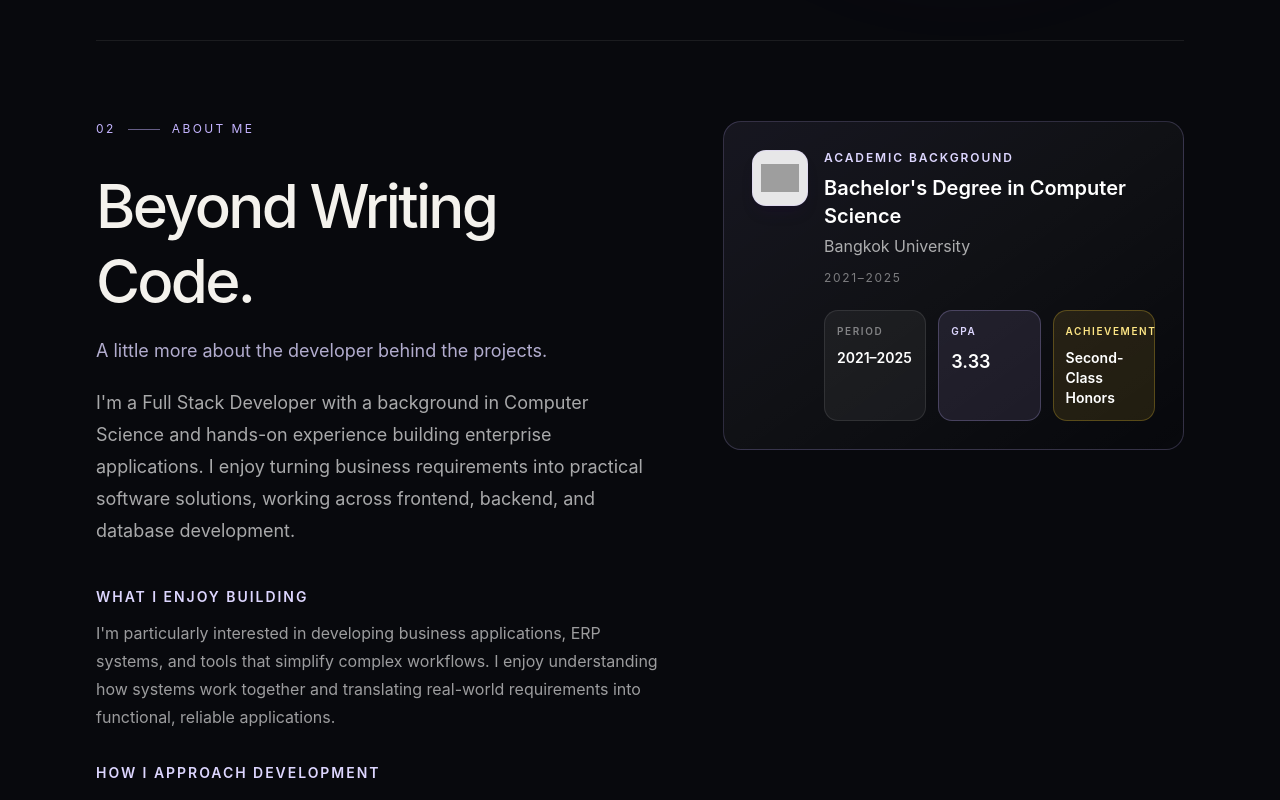
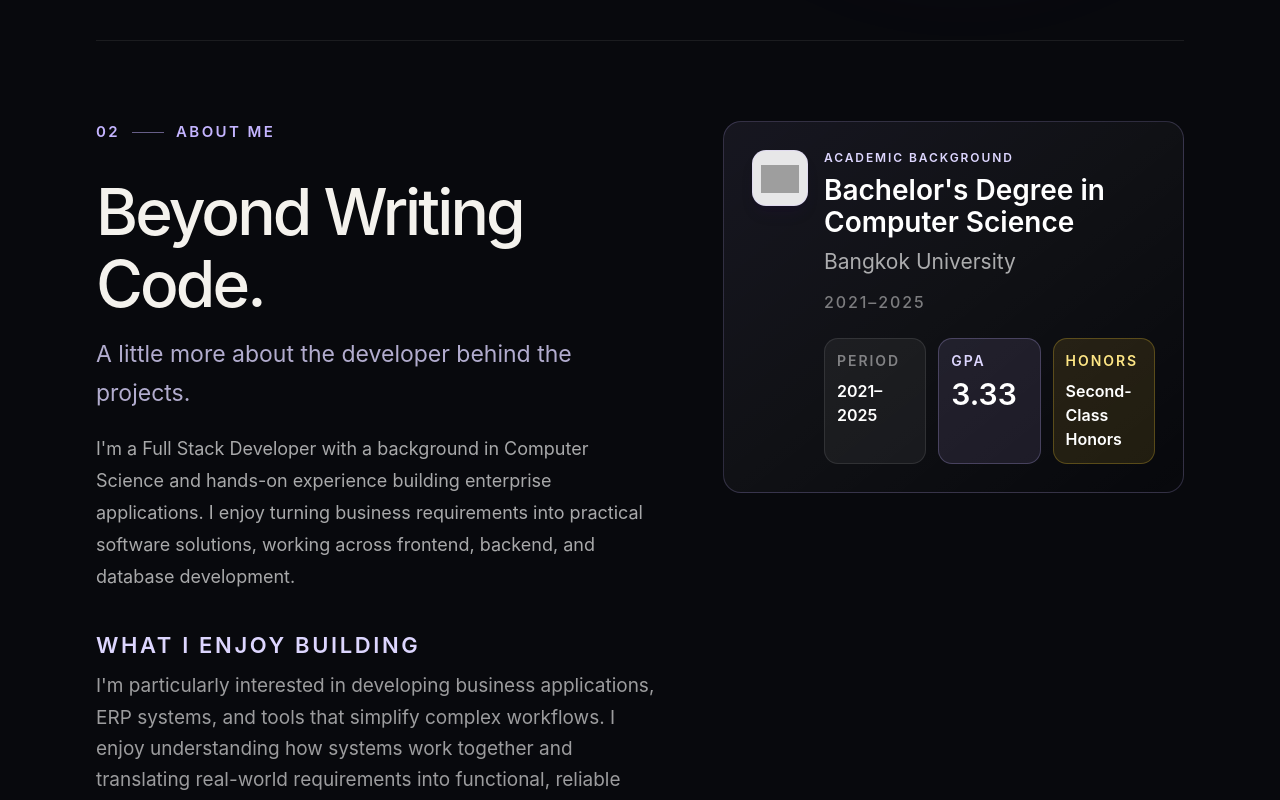
Before and after one commit to LeoDestiny69/tinnaphop-portfolio, a Next.js app: page / in a window 1280 px wide. Shown: the part 760-1560 px from the top of the page. Built offline with nearby package versions, Linux system fonts and the light colour scheme; grey boxes are pictures that could not be loaded.

Commit message:
Rebuild About layout and typography

```diff
--- a/app/globals.css
+++ b/app/globals.css
@@ -188,8 +188,17 @@ section[id] { scroll-margin-top: 5rem; }
 .project-card { position: relative; isolation: isolate; }
 .project-card::before { content: ''; position: absolute; inset: 0; z-index: -1; pointer-events: none; opacity: 0; background: radial-gradient(280px circle at var(--spotlight-x, 50%) var(--spotlight-y, 50%), rgb(167 139 250 / .12), transparent 72%); transition: opacity 300ms ease; }
 .project-card:hover::before { opacity: 1; }
-#about h2 { font-size: clamp(2.5rem, 4.5vw, 3.5rem); }
+#about h2 { font-size: clamp(3.625rem, 5vw, 4rem); line-height: 1.12; }
+#about > div > div:first-child > p:nth-of-type(1) { font-size: clamp(1.3125rem, 2vw, 1.4375rem); line-height: 1.7; }
+#about > div > div:first-child > p:nth-of-type(2) { font-size: clamp(1.1875rem, 1.6vw, 1.25rem); line-height: 1.7; }
+#about > div > div:first-child > div > div > p:first-child { font-size: clamp(1.25rem, 1.8vw, 1.375rem); line-height: 1.15; }
+#about > div > div:first-child > div > div > p:last-child { font-size: clamp(1.125rem, 1.5vw, 1.1875rem); line-height: 1.65; }
 #about p { line-height: 1.7; }
+#about article h3 { font-size: clamp(1.5625rem, 2.4vw, 1.75rem); line-height: 1.15; }
+#about article { padding: clamp(1.5rem, 3vw, 2.5rem); }
+#about article p { line-height: 1.5; }
+#about article img { width: 4.5rem; height: 4.5rem; }
+#about article [class*="text-[10px]"] { font-size: .875rem; }
 #experience .experience-feature h3 { font-size: clamp(2rem, 3.5vw, 2.5rem); }
 #experience .experience-feature p { line-height: 1.7; }
 #experience .experience-feature li { font-size: 1rem; line-height: 1.7; }
--- a/components/portfolio.tsx
+++ b/components/portfolio.tsx
@@ -124,12 +124,12 @@ function AboutSection() {
       <div className="grid gap-10 md:grid-cols-[1.1fr_.9fr] md:items-start md:gap-16">
         <div data-reveal>
           <SectionLabel sectionId="about" label="ABOUT ME" />
-          <h2 data-reveal className="mt-8 max-w-2xl text-4xl font-medium leading-tight tracking-[-.045em] sm:text-6xl">Beyond Writing Code.</h2>
-          <p data-reveal className="mt-4 max-w-2xl text-lg leading-8 text-violet-200/80">A little more about the developer behind the projects.</p>
+          <h2 data-reveal className="mt-8 max-w-2xl font-medium leading-[1.12] tracking-[-.045em] text-[clamp(3.625rem,5vw,4rem)]">Beyond Writing Code.</h2>
+<p data-reveal className="mt-4 max-w-2xl leading-[1.7] text-[clamp(1.3125rem,2vw,1.4375rem)] text-violet-200/80">A little more about the developer behind the projects.</p>
           <p data-reveal className="mt-5 max-w-2xl text-lg leading-8 text-white/65">I&apos;m a Full Stack Developer with a background in Computer Science and hands-on experience building enterprise applications. I enjoy turning business requirements into practical software solutions, working across frontend, backend, and database development.</p>
           <div data-reveal className="mt-10 grid gap-8">
-            <div><p className="text-sm font-semibold uppercase tracking-[.14em] text-violet-200">What I Enjoy Building</p><p className="mt-3 max-w-xl text-base leading-7 text-white/60">I&apos;m particularly interested in developing business applications, ERP systems, and tools that simplify complex workflows. I enjoy understanding how systems work together and translating real-world requirements into functional, reliable applications.</p></div>
-            <div><p className="text-sm font-semibold uppercase tracking-[.14em] text-violet-200">How I Approach Development</p><p className="mt-3 max-w-xl text-base leading-7 text-white/60">I value clean, maintainable code and practical problem-solving. I enjoy building applications that support real business operations and turn complex requirements into reliable software.</p></div>
+            <div><p className="font-semibold uppercase tracking-[.12em] text-[clamp(1.25rem,1.8vw,1.375rem)] text-violet-200">What I Enjoy Building</p><p className="mt-3 max-w-xl leading-[1.65] text-[clamp(1.125rem,1.5vw,1.1875rem)] text-white/60">I&apos;m particularly interested in developing business applications, ERP systems, and tools that simplify complex workflows. I enjoy understanding how systems work together and translating real-world requirements into functional, reliable applications.</p></div>
+            <div><p className="font-semibold uppercase tracking-[.12em] text-[clamp(1.25rem,1.8vw,1.375rem)] text-violet-200">How I Approach Development</p><p className="mt-3 max-w-xl leading-[1.65] text-[clamp(1.125rem,1.5vw,1.1875rem)] text-white/60">I value clean, maintainable code and practical problem-solving. I enjoy building applications that support real business operations and turn complex requirements into reliable software.</p></div>
             <div className="flex flex-wrap gap-2"><span className="rounded-full border border-white/10 bg-white/[.05] px-3 py-2 text-sm text-white/70">Problem Solving</span><span className="rounded-full border border-white/10 bg-white/[.05] px-3 py-2 text-sm text-white/70">Full Stack Development</span><span className="rounded-full border border-white/10 bg-white/[.05] px-3 py-2 text-sm text-white/70">System Thinking</span><span className="rounded-full border border-white/10 bg-white/[.05] px-3 py-2 text-sm text-white/70">Continuous Learning</span></div>
           </div>
         </div>
@@ -146,7 +146,7 @@ function EducationCard() {
     <article data-reveal className="mt-0 rounded-2xl border border-violet-300/20 bg-gradient-to-br from-violet-300/[.08] via-white/[.035] to-transparent p-6 sm:p-7">
       <div className="flex items-start gap-4">
         <div className="grid size-14 shrink-0 place-items-center rounded-xl border border-violet-300/25 bg-white/90 p-2 shadow-lg shadow-violet-950/10"><img src="https://contents.bu.ac.th/contents/dist/images/bu_logo.svg" alt="Bangkok University logo" className="max-h-10 w-auto object-contain" /></div>
-        <div className="min-w-0 flex-1"><div className="flex flex-wrap items-start justify-between gap-3"><div><p className="text-xs font-semibold uppercase tracking-[.16em] text-violet-200">Academic Background</p><h3 className="mt-2 text-xl font-semibold text-white">{education.role}</h3><p className="mt-1 text-base text-white/65">{education.company}</p></div><p className="text-xs uppercase tracking-[.14em] text-white/45">{education.period}</p></div><div className="mt-6 grid gap-3 sm:grid-cols-3"><div className="rounded-xl border border-white/10 bg-white/[.05] p-3"><p className="text-[10px] font-semibold uppercase tracking-[.16em] text-white/45">Period</p><p className="mt-2 text-sm font-semibold text-white">{education.period}</p></div><div className="rounded-xl border border-violet-300/25 bg-violet-300/10 p-3"><p className="text-[10px] font-semibold uppercase tracking-[.16em] text-violet-200">GPA</p><p className="mt-2 text-lg font-semibold text-white">3.33</p></div><div className="rounded-xl border border-amber-300/25 bg-amber-300/10 p-3"><p className="text-[10px] font-semibold uppercase tracking-[.16em] text-amber-200">Achievement</p><p className="mt-2 text-sm font-semibold leading-5 text-white">Second-Class Honors</p></div></div></div>
+        <div className="min-w-0 flex-1"><div className="flex flex-wrap items-start justify-between gap-3"><div><p className="text-xs font-semibold uppercase tracking-[.16em] text-violet-200">Academic Background</p><h3 className="mt-2 font-semibold leading-[1.15] text-[clamp(1.5625rem,2.4vw,1.75rem)] text-white">{education.role}</h3><p className="mt-2 text-[clamp(1.1875rem,1.7vw,1.3125rem)] text-white/65">{education.company}</p></div><p className="text-base font-medium uppercase tracking-[.12em] text-white/45">{education.period}</p></div><div className="mt-6 grid gap-3 sm:grid-cols-3"><div className="rounded-xl border border-white/10 bg-white/[.05] p-3"><p className="text-sm font-semibold uppercase tracking-[.14em] text-white/45">Period</p><p className="mt-2 text-base font-semibold text-white">{education.period}</p></div><div className="rounded-xl border border-violet-300/25 bg-violet-300/10 p-3"><p className="text-sm font-semibold uppercase tracking-[.14em] text-violet-200">GPA</p><p className="mt-2 font-semibold leading-none text-[clamp(1.625rem,2.4vw,1.875rem)] text-white">3.33</p></div><div className="rounded-xl border border-amber-300/25 bg-amber-300/10 p-3"><p className="text-sm font-semibold uppercase tracking-[.14em] text-amber-200">Honors</p><p className="mt-2 text-base font-semibold leading-6 text-white">Second-Class Honors</p></div></div></div>
       </div>
     </article>
   )
@@ -199,4 +199,4 @@ function FeaturedExperience() {
   )
 }
 
-function SectionLabel({ sectionId, label }: { sectionId: string; label: string }) { return <div className="flex items-center gap-3 text-xs uppercase tracking-[.2em] text-violet-300"><span>{sectionNumber(sectionId)}</span><span className="h-px w-8 bg-violet-300/50" /><span>{label}</span></div> }
+function SectionLabel({ sectionId, label }: { sectionId: string; label: string }) { return <div className="flex items-center gap-3 text-[15px] font-semibold uppercase tracking-[.16em] text-violet-300"><span>{sectionNumber(sectionId)}</span><span className="h-px w-8 bg-violet-300/50" /><span>{label}</span></div> }
```
